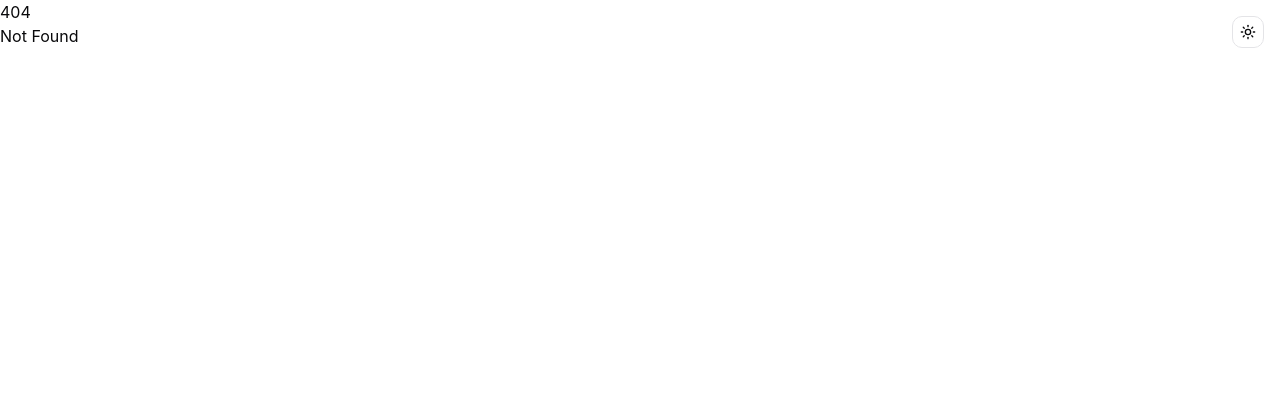
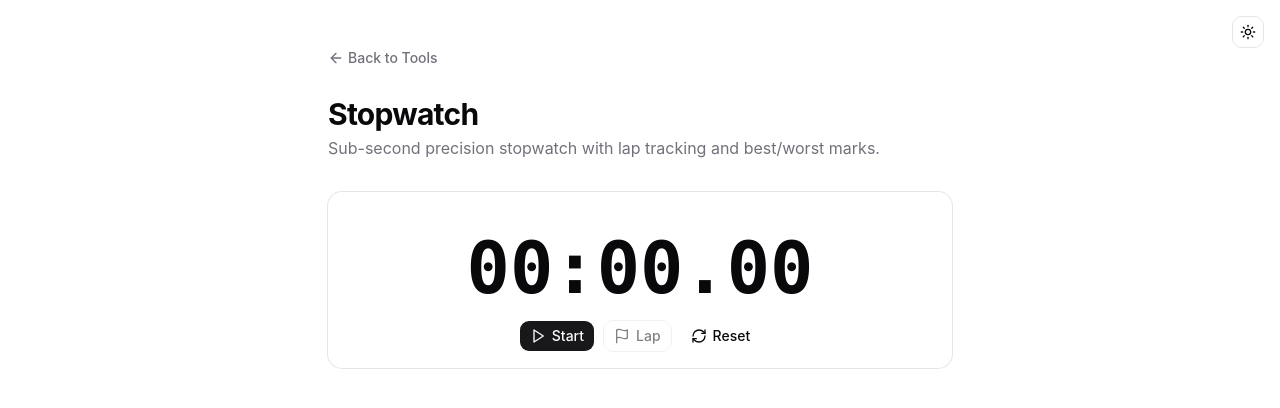
Before and after one commit to orykr/tool.ory.kr, a SvelteKit app in the folder frontend/: page /stopwatch in a window 1280 px wide. Before the commit this address had no page. Shown: the top 408 px of the page. Built offline with nearby package versions, Linux system fonts and the light colour scheme.

Commit message:
feat(stopwatch): add stopwatch with lap tracking and best/worst marks

```diff
--- a/frontend/src/routes/+page.svelte
+++ b/frontend/src/routes/+page.svelte
@@ -776,6 +776,11 @@
 			href: "/image-format",
 			title: "Image Format Converter",
 			description: "Convert PNG ↔ JPEG ↔ WebP via canvas, with quality and resize."
+		},
+		{
+			href: "/stopwatch",
+			title: "Stopwatch",
+			description: "Sub-second precision stopwatch with lap tracking."
 		}
 	];
 </script>
--- /dev/null
+++ b/frontend/src/routes/stopwatch/+page.svelte
@@ -0,0 +1,172 @@
+<script lang="ts">
+	import * as Card from "$lib/components/ui/card/index.js";
+	import { Button } from "$lib/components/ui/button/index.js";
+	import { onDestroy } from "svelte";
+	import ArrowLeft from "@lucide/svelte/icons/arrow-left";
+	import Play from "@lucide/svelte/icons/play";
+	import Pause from "@lucide/svelte/icons/pause";
+	import Flag from "@lucide/svelte/icons/flag";
+	import RefreshCw from "@lucide/svelte/icons/refresh-cw";
+	import Copy from "@lucide/svelte/icons/copy";
+	import Check from "@lucide/svelte/icons/check";
+
+	let elapsed = $state(0);
+	let running = $state(false);
+	let startTime = 0;
+	let baseElapsed = 0;
+	let raf: number | undefined;
+	let laps = $state<Array<{ index: number; total: number; lap: number }>>([]);
+	let lastLapTotal = 0;
+
+	function tick() {
+		elapsed = baseElapsed + (performance.now() - startTime);
+		if (running) raf = requestAnimationFrame(tick);
+	}
+
+	function start() {
+		if (running) return;
+		running = true;
+		startTime = performance.now();
+		raf = requestAnimationFrame(tick);
+	}
+
+	function pause() {
+		if (!running) return;
+		baseElapsed += performance.now() - startTime;
+		running = false;
+		if (raf !== undefined) cancelAnimationFrame(raf);
+	}
+
+	function reset() {
+		pause();
+		baseElapsed = 0;
+		elapsed = 0;
+		laps = [];
+		lastLapTotal = 0;
+	}
+
+	function lap() {
+		if (!running && elapsed === 0) return;
+		const lapTime = elapsed - lastLapTotal;
+		lastLapTotal = elapsed;
+		laps = [{ index: laps.length + 1, total: elapsed, lap: lapTime }, ...laps];
+	}
+
+	onDestroy(() => {
+		if (raf !== undefined) cancelAnimationFrame(raf);
+	});
+
+	function fmt(ms: number): string {
+		const totalSec = ms / 1000;
+		const h = Math.floor(totalSec / 3600);
+		const m = Math.floor((totalSec % 3600) / 60);
+		const s = Math.floor(totalSec % 60);
+		const cs = Math.floor((ms % 1000) / 10);
+		const pad = (n: number) => n.toString().padStart(2, "0");
+		if (h > 0) return `${h}:${pad(m)}:${pad(s)}.${pad(cs)}`;
+		return `${pad(m)}:${pad(s)}.${pad(cs)}`;
+	}
+
+	let copied = $state(false);
+	async function copyAllLaps() {
+		const text = laps
+			.slice()
+			.reverse()
+			.map((l) => `Lap ${l.index}\t${fmt(l.lap)}\ttotal ${fmt(l.total)}`)
+			.join("\n");
+		await navigator.clipboard.writeText(text);
+		copied = true;
+		setTimeout(() => (copied = false), 1500);
+	}
+
+	let bestLap = $derived(
+		laps.length > 0 ? laps.reduce((b, l) => (l.lap < b.lap ? l : b)) : null
+	);
+	let worstLap = $derived(
+		laps.length > 0 ? laps.reduce((w, l) => (l.lap > w.lap ? l : w)) : null
+	);
+</script>
+
+<main class="container mx-auto max-w-2xl px-6 py-12">
+	<nav class="mb-6">
+		<a
+			href="/"
+			class="text-muted-foreground hover:text-foreground inline-flex items-center gap-1 text-sm font-medium transition-colors"
+		>
+			<ArrowLeft class="h-4 w-4" />
+			Back to Tools
+		</a>
+	</nav>
+
+	<header class="mb-8">
+		<h1 class="text-3xl font-bold tracking-tight">Stopwatch</h1>
+		<p class="text-muted-foreground mt-1">
+			Sub-second precision stopwatch with lap tracking and best/worst marks.
+		</p>
+	</header>
+
+	<Card.Root class="mb-4">
+		<Card.Content class="space-y-4 pt-6">
+			<p class="text-center font-mono text-7xl font-bold tabular-nums">{fmt(elapsed)}</p>
+
+			<div class="flex justify-center gap-2">
+				{#if running}
+					<Button onclick={pause}>
+						<Pause />
+						Pause
+					</Button>
+				{:else}
+					<Button onclick={start}>
+						<Play />
+						{elapsed > 0 ? "Resume" : "Start"}
+					</Button>
+				{/if}
+				<Button variant="outline" onclick={lap} disabled={!running && elapsed === 0}>
+					<Flag />
+					Lap
+				</Button>
+				<Button variant="ghost" onclick={reset}>
+					<RefreshCw />
+					Reset
+				</Button>
+			</div>
+		</Card.Content>
+	</Card.Root>
+
+	{#if laps.length > 0}
+		<Card.Root>
+			<Card.Header class="flex flex-row items-center justify-between">
+				<Card.Title class="text-base">Laps ({laps.length})</Card.Title>
+				<Button variant="ghost" size="sm" onclick={copyAllLaps}>
+					{#if copied}<Check />Copied{:else}<Copy />Copy{/if}
+				</Button>
+			</Card.Header>
+			<Card.Content>
+				<table class="w-full text-sm">
+					<thead>
+						<tr class="border-b text-left">
+							<th class="px-2 py-2">#</th>
+							<th class="px-2 py-2">Lap time</th>
+							<th class="px-2 py-2">Total</th>
+						</tr>
+					</thead>
+					<tbody>
+						{#each laps as l (l.index)}
+							<tr class="border-b font-mono last:border-0 {bestLap?.index === l.index ? 'bg-emerald-500/10' : worstLap?.index === l.index ? 'bg-rose-500/10' : ''}">
+								<td class="px-2 py-1 font-semibold">{l.index}</td>
+								<td class="px-2 py-1">{fmt(l.lap)}</td>
+								<td class="text-muted-foreground px-2 py-1">{fmt(l.total)}</td>
+							</tr>
+						{/each}
+					</tbody>
+				</table>
+				{#if bestLap && worstLap && laps.length > 1}
+					<p class="text-muted-foreground mt-2 text-xs">
+						<span class="text-emerald-600 dark:text-emerald-400">Best:</span> {fmt(bestLap.lap)} (#{bestLap.index})
+						<span class="text-rose-600 dark:text-rose-400 ml-3">Worst:</span> {fmt(worstLap.lap)} (#{worstLap.index})
+					</p>
+				{/if}
+			</Card.Content>
+		</Card.Root>
+	{/if}
+</main>
```
